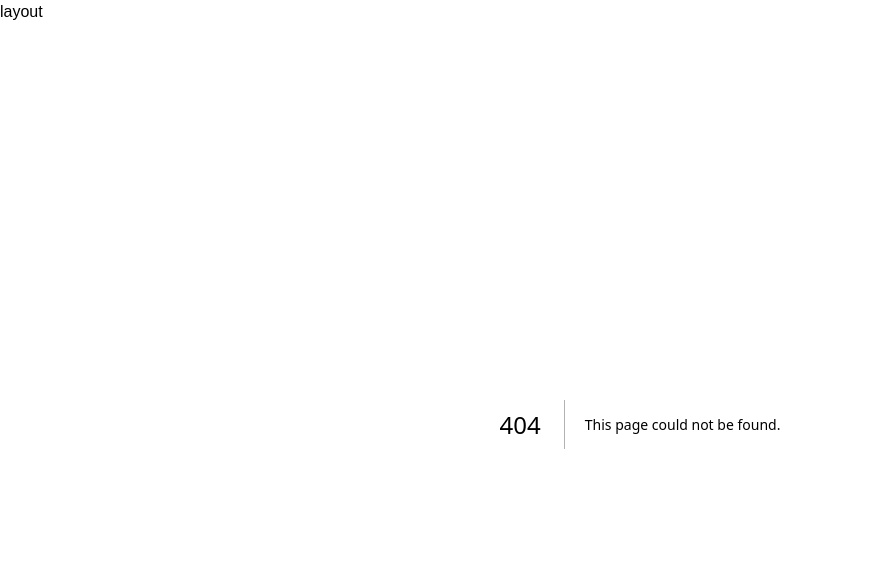
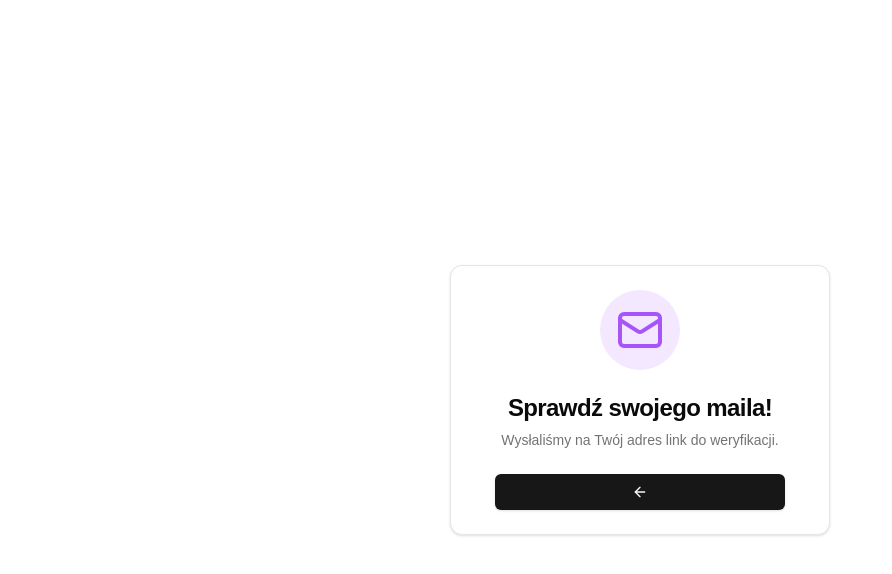
Before and after one commit to ozorowska/efaktura, a Next.js app: page /verification in a window 1280 px wide. Before the commit this address had no page. Shown: the top 574 px of the page, without its empty margins (0-892 px from the left). Built offline with nearby package versions, Linux system fonts and the light colour scheme.

Commit message:
Strona weryfikacji

```diff
--- a/app/layout.tsx
+++ b/app/layout.tsx
@@ -28,7 +28,7 @@ export default function RootLayout({
       <body
         className={`${geistSans.variable} ${geistMono.variable} antialiased`}
       >
-        <p>layout</p>
+
         {children}
       </body>
     </html>
--- /dev/null
+++ b/app/verification/page.tsx
@@ -0,0 +1,37 @@
+import { buttonVariants } from "@/components/ui/button";
+import { Card, CardDescription, CardFooter, CardHeader, CardTitle } from "@/components/ui/card";
+import { ArrowLeft, Mail } from "lucide-react";
+import Link from "next/link";
+
+export default function Verification() {
+    return(
+        <div className="min-h-screen w-full flex items-center justify-center">
+            <Card className="w-[380px] px-5">
+                <CardHeader className="text-center">
+                   <div className="mb-4 mx-auto flex size-20 items-center justify-center rounded-full bg-purple-100">
+                    <Mail className="size-12 text-purple-500"/>
+                   </div>
+
+                   <CardTitle className="text-2xl font-bold">
+                    Sprawdź swojego maila!
+                   </CardTitle>
+                   <CardDescription>
+                    Wysłaliśmy na Twój adres link do weryfikacji.
+                   </CardDescription>
+                </CardHeader>
+
+                <CardFooter>
+                   <Link
+                   href="/"
+                   className={buttonVariants({
+                    className: "w-full",
+                   })}
+                   >
+                    <ArrowLeft/>
+                    </Link>
+
+                </CardFooter>
+            </Card>
+        </div>
+    )
+}
```
